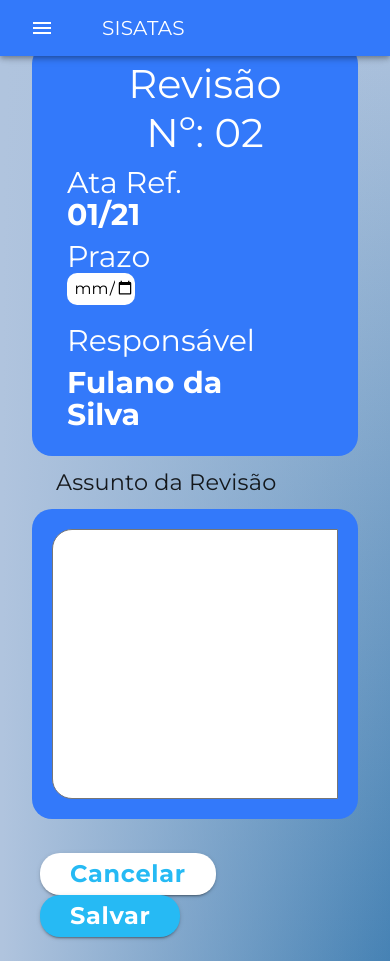
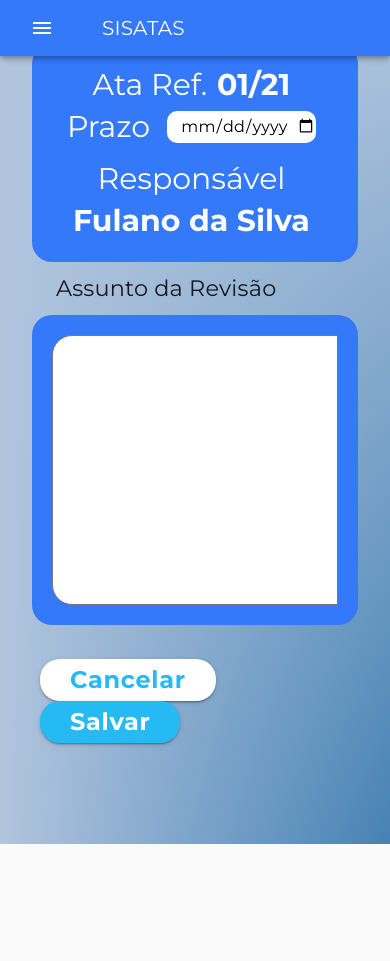
Before and after one commit to BureauTech/ProjectSisatas, a React (Create React App) app in the folder client/: page /nova-revisao in a window 390 px wide. After the commit the page ends 844 px from the top, so only its background shows below. Built offline with nearby package versions, Linux system fonts and the light colour scheme.

Commit message:
aplicando responsividade tela nova revisao

```diff
--- a/client/src/assets/styles/Styles.js
+++ b/client/src/assets/styles/Styles.js
@@ -2,8 +2,7 @@ const styles = (theme) => ({
   grid: {
     backgroundColor: theme.palette.primary.main,
     borderRadius: "20px",
-    padding: 5,
-    paddingLeft: 25,
+    paddingTop: 10
   },
 
   textField: {
--- a/client/src/components/CreateRevision/RevisionHeader.js
+++ b/client/src/components/CreateRevision/RevisionHeader.js
@@ -8,11 +8,19 @@ import {
 } from "@material-ui/core";
 import "./Components.css";
 import { styles } from "../../assets/styles/Styles";
+import { useState } from "react";
 
 // Alterando css de componentes
 
 const RevisionHeader = (props) => {
   const { classes } = props;
+  const [windowSize, setWindowSize] = useState(window.innerWidth);
+
+  const handleResize = () => {
+    setWindowSize(window.innerWidth);
+  };
+
+  window.addEventListener("resize", handleResize);
 
   return (
     <Container>
@@ -26,50 +34,38 @@ const RevisionHeader = (props) => {
           container
           className={classes.grid}
           alignItems="center"
-          justify="space-evenly"
+          justify="center"
           style={{ paddingTop: 15, paddingBottom: 15 }}
         >
-          {/* LATERAL ESQUERDA (NÚMERO DA REVISÃO)*/}
-          <Grid item sm={10} md={3} lg={4}>
-            <Grid container justify="center">
-              <Grid container justify="center">
-                <Typography className={classes.biggerText}>Revisão</Typography>
-              </Grid>
-              <Grid container justify="center">
-                <Typography className={classes.biggerText}>Nº: 02</Typography>
-              </Grid>
-            </Grid>
-          </Grid>
           {/* CONTEINER DA DIREITA (INFOS)*/}
           <Grid item xs={12} sm={10} md={5} lg={4}>
-            <Grid item xs={11} md={10} lg={12}>
+            <Grid item xs={11} md={12} lg={12}>
               {/* ROW ATA REF */}
-              <Grid container className={classes.rowMargin}>
-                <Grid item md={4} lg={4}>
+              <Grid sm={12} container className={classes.rowMargin} justify={windowSize >= 960 ? "flex-start" : "center"}>
+                <Grid item xs={5} sm={4} md={12} lg={4} justify={windowSize >= 960 ? "flex-start" : "center"}>
                   <FormLabel className={classes.normalText}>
                     Ata Ref.
                   </FormLabel>
                 </Grid>
-                <Grid item xs={12} md={8} lg={6} className="align-self-center">
-                  <Grid container justify="space-between">
-                    <Grid item xs={7} md={6} lg={5}>
+                {/* <Grid item xs={12} lg={6} className="align-self-center">
+                  <Grid container justify={windowSize >= 960 ? "space-between" : "center"}> */}
+                <Grid item sm={3} md={12} lg={3} justify={windowSize >= 960 ? "flex-start" : "center"} alignItems="center">
                   <FormLabel className={classes.normalText}>
                     <strong>01/21</strong>
                   </FormLabel>
                 </Grid>
-                  </Grid>
-                </Grid>
+                {/* </Grid>
+                </Grid> */}
               </Grid>
               {/* ROW PRAZO */}
-              <Grid container className={classes.rowMargin}>
-                <Grid item md={4} lg={4}>
+              <Grid container xs={12} sm={12} className={classes.rowMargin} justify={windowSize >= 960 ? "flex-start" : "center"}>
+                <Grid item xs={4} sm={3} md={4} lg={3}>
                   <FormLabel className={classes.normalText}>
                     Prazo
                   </FormLabel>
                 </Grid>
-                <Grid item xs={12} md={8} lg={8}>
-                  <Grid container justify="space-between">
-                    <Grid item xs={3} md={10} lg={8}>
+                <Grid item xs={6} sm={6} md={12} lg={6} justify={windowSize >= 960 ? "flex-start" : "center"} alignItems="center">
+                  <Grid item xs={12} sm={12} md={6} lg={11}>
                     <Input
                       className={classes.textField}
                       disableUnderline
@@ -80,19 +76,18 @@ const RevisionHeader = (props) => {
               </Grid>
             </Grid>
           </Grid>
-          </Grid>
-          <Grid item xs={12} sm={10} md={4} lg={4}>
+          <Grid item xs={12} sm={12} md={4} lg={4}>
             <Grid item xs={11} md={10} lg={12}>
               {/* ROW RESPONSAVEL*/}
-              <Grid container className={classes.rowMargin}>
-                <Grid item md={4} lg={4}>
+              <Grid container className={classes.rowMargin} justify={windowSize >= 960 ? "flex-start" : "center"}>
+                <Grid item md={12}>
                   <FormLabel className={classes.normalText}>
                     Responsável
                   </FormLabel>
                 </Grid>
               </Grid>
-              <Grid container className={classes.rowMargin}>
-                <Grid item xs={10} md={12} lg={12}>
+              <Grid container className={classes.rowMargin} justify="center">
+                <Grid item md={12} justify="center">
                   <FormLabel className={classes.normalText}><strong>Fulano da Silva</strong></FormLabel>
                 </Grid>
               </Grid>
@@ -100,7 +95,7 @@ const RevisionHeader = (props) => {
           </Grid>
         </Grid>
       </Grid>
-    </Container>
+    </Container >
   );
 };
 
```
Lines whose indentation alone changed are shown as unchanged.
